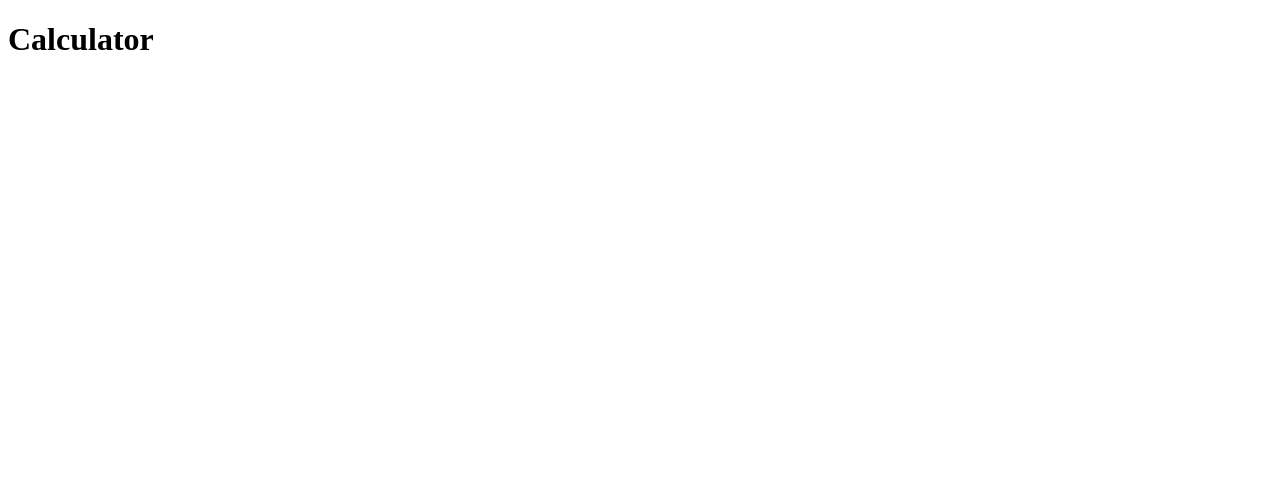
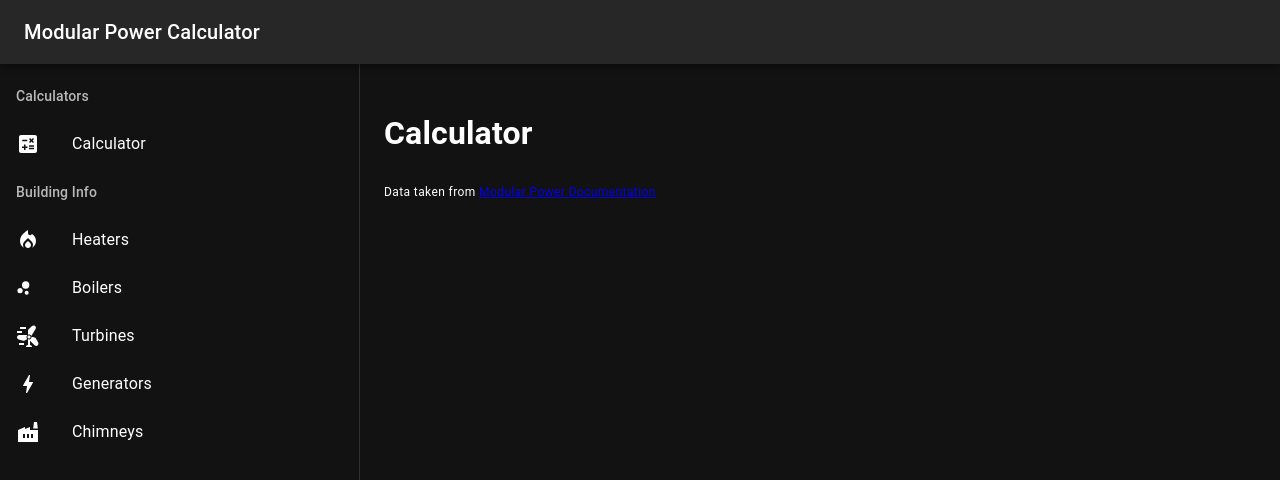
Before and after one commit to elizabethlfransen/modular-power-calc, a React (Vite) app: page / in a window 1280 px wide. Shown: the top 480 px of the page. Built offline with nearby package versions, Linux system fonts and the light colour scheme.

Commit message:
Fix router problems

```diff
--- a/src/App.tsx
+++ b/src/App.tsx
@@ -1,7 +1,5 @@
-
 import {createTheme, ThemeProvider} from "@mui/material";
 import {RouterProvider} from "./Router.tsx";
-import AppScaffold from "./components/AppScaffold.tsx";
 
 
 const theme = createTheme({
@@ -11,13 +9,11 @@ const theme = createTheme({
 })
 
 function App() {
-  return (
-    <ThemeProvider theme={theme}>
-        <RouterProvider>
-            <AppScaffold/>
-        </RouterProvider>
-    </ThemeProvider>
-  )
+    return (
+        <ThemeProvider theme={theme}>
+            <RouterProvider/>
+        </ThemeProvider>
+    )
 }
 
 export default App
--- a/src/Router.tsx
+++ b/src/Router.tsx
@@ -12,6 +12,7 @@ import Boilers from "./pages/Boilers.tsx";
 import Turbines from "./pages/Turbines.tsx";
 import Generators from "./pages/Generators.tsx";
 import Chimneys from "./pages/Chimneys.tsx";
+import AppScaffold from "./components/AppScaffold.tsx";
 
 type AppRouteBase = RouteObject;
 
@@ -39,35 +40,35 @@ export const routes: AppRoute[] = [
         category: "Calculators",
     },
     {
-        path: "/heaters",
+        path: "heaters",
         element: <Heaters/>,
         icon: <LocalFireDepartment/>,
         label: "Heaters",
         category: "Building Info",
     },
     {
-        path: "/boilers",
+        path: "boilers",
         element: <Boilers/>,
         icon: <TbChartBubbleFilled/>,
         label: "Boilers",
         category: "Building Info",
     },
     {
-        path: "/turbines",
+        path: "turbines",
         element: <Turbines/>,
         icon: <WindPower/>,
         label: "Turbines",
         category: "Building Info",
     },
     {
-        path: "/generators",
+        path: "generators",
         element: <Generators/>,
         icon: <Bolt/>,
         label: "Generators",
         category: "Building Info",
     },
     {
-        path: "/chimneys",
+        path: "chimneys",
         element: <Chimneys/>,
         icon: <Factory/>,
         label: "Chimneys",
@@ -75,8 +76,19 @@ export const routes: AppRoute[] = [
     },
 ];
 
-export const router = createBrowserRouter(routes, {
+
+export const categorizedRoutes = routeCategories.map(category => ({
+    title: category,
+    routes: routes.filter(route => route.category === category),
+}));
+
+export const router = createBrowserRouter([{
+    path: "/",
+    element: <AppScaffold/>,
+    children: routes
+}], {
     basename: import.meta.env.BASE_URL,
+
 });
 
 
--- a/src/components/AppScaffold.tsx
+++ b/src/components/AppScaffold.tsx
@@ -7,11 +7,12 @@ import {
     ListItem,
     ListItemButton,
     ListItemIcon,
-    ListItemText, ListSubheader,
+    ListItemText,
+    ListSubheader,
     Toolbar,
     Typography
 } from "@mui/material";
-import {AppRoute, routeCategories, routes, VisibleAppRoute} from "../Router.tsx";
+import {AppRoute, categorizedRoutes, VisibleAppRoute} from "../Router.tsx";
 import {ReactNode} from "react";
 import {Link, Outlet} from "react-router-dom";
 
@@ -53,10 +54,6 @@ function RouteSection({title, routes}: RouteSectionProps) {
 
 const UNDEFINED_KEY = "UNDEFINED";
 
-const categorizedRoutes = routeCategories.map(category => ({
-    title: category,
-    routes: routes.filter(route => route.category === category),
-}));
 
 export default function AppScaffold() {
 
@@ -97,7 +94,8 @@ export default function AppScaffold() {
                 <Box component="footer">
                     <Typography variant="caption">
                         Data taken from <a
-                        href="https://docs.ficsit.app/refinedrd/latest/rp/buildings/modularpower/index.html">Modular Power
+                        href="https://docs.ficsit.app/refinedrd/latest/rp/buildings/modularpower/index.html">Modular
+                        Power
                         Documentation</a>
                     </Typography>
                 </Box>
```
